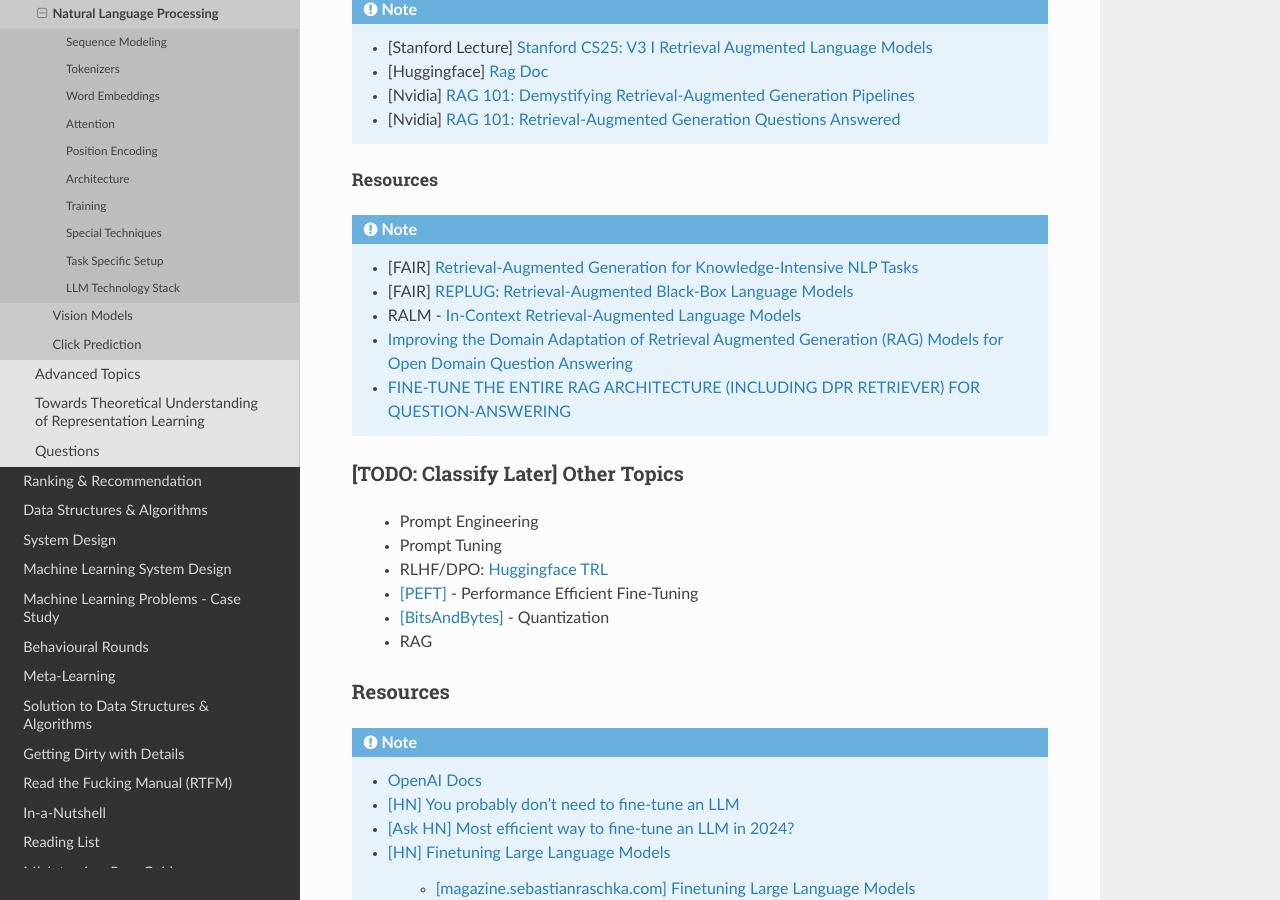
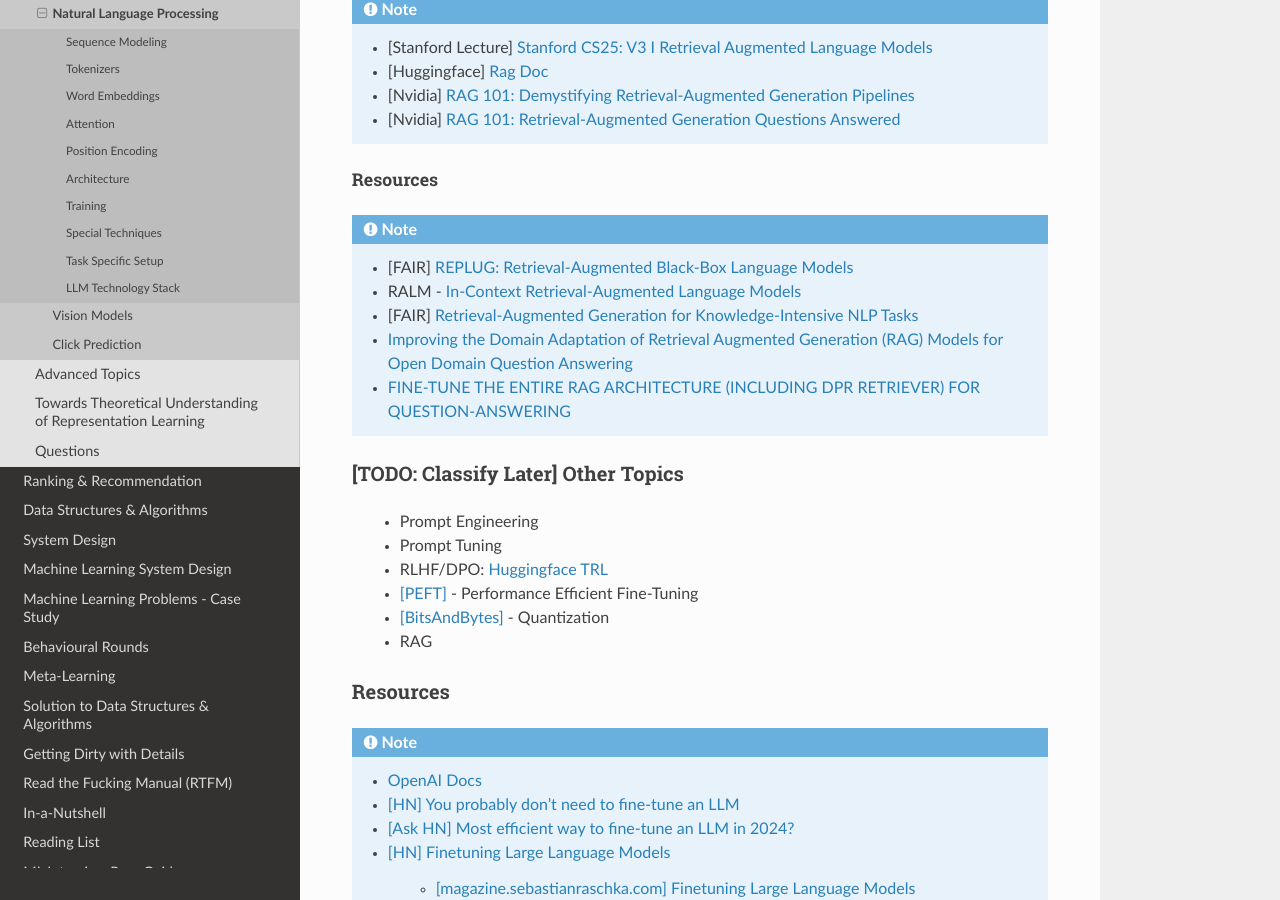
Before and after one commit to uselesstechjunks/leetcode, a Sphinx documentation site: the page built from docs/source/dl/application/nlp.rst, in a window 1280 px wide and 900 px high, scrolled down 7457 px. Built offline with Sphinx 7.4.7 and the Read the Docs theme 2.0.0, drawn with Linux system fonts in a browser that asks for light colours.

Commit message:
Update nlp.rst

```diff
--- a/docs/source/dl/application/nlp.rst
+++ b/docs/source/dl/application/nlp.rst
@@ -281,9 +281,9 @@ Retrieval Augmented Generation (RAG)
 Resources
 ^^^^^^^^^^^^^^^^^^^^^^^^^^^^^^^^^^^^^^^^^^^^^^^^^^^^^^^^^^^^^^^^^^^^^^^^^^^^^^^^^^^^^^^^^
 .. note::
-	* [FAIR] `Retrieval-Augmented Generation for Knowledge-Intensive NLP Tasks <https://arxiv.org/pdf/2005.11401>`_
 	* [FAIR] `REPLUG: Retrieval-Augmented Black-Box Language Models <https://arxiv.org/pdf/2301.12652>`_
 	* RALM - `In-Context Retrieval-Augmented Language Models <https://arxiv.org/pdf/2302.00083>`_
+	* [FAIR] `Retrieval-Augmented Generation for Knowledge-Intensive NLP Tasks <https://arxiv.org/pdf/2005.11401>`_
 	* `Improving the Domain Adaptation of Retrieval Augmented Generation (RAG) Models for Open Domain Question Answering <https://arxiv.org/pdf/2210.02627v1>`_
 	* `FINE-TUNE THE ENTIRE RAG ARCHITECTURE (INCLUDING DPR RETRIEVER) FOR QUESTION-ANSWERING <https://arxiv.org/pdf/2106.11517v1>`_
 
```
